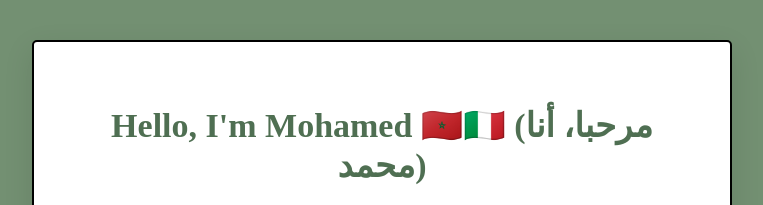
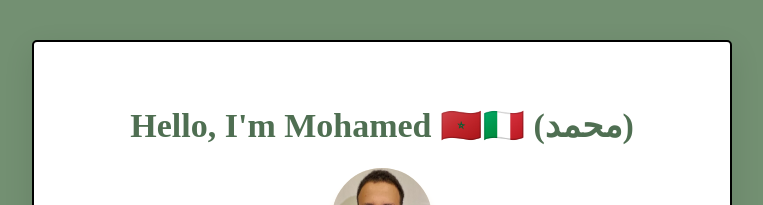
Before and after one commit to mohamed-farjaoui/my-profile, a plain HTML site: page index.html in a window 1280 px wide. Shown: the top 205 px of the page, without its empty margins (258-1021 px from the left). Drawn offline with Linux system fonts and the light colour scheme.

Commit message:
Update index.html

```diff
--- a/index.html
+++ b/index.html
@@ -12,7 +12,7 @@
 <body>
   <div class="container">
     <div class="card-white">
-      <h1>Hello, I'm Mohamed 🇲🇦🇮🇹 (مرحبا، أنا محمد) </h1>
+      <h1>Hello, I'm Mohamed 🇲🇦🇮🇹 (محمد)</h1>
       <img src="images/profile-picture.png" class="img-circle img-bordered" id="leader" height="100px" width="100px">
       <p>
         My name is Mohamed. I'm Moroccan Italian, born and raised in a small city near Turin🇮🇹.I'm in my third year at Erasmus University in Rotterdam 🇳🇱, studying Economics. Currenently I am on exchange in Paris🇫🇷. My biggest passion is traveling and discovering new traditions and cultures of different places🌍. I am attending the Web Development course offered by Le Wagon to delve into the world of coding, a field that really fascinates me💻.
```
